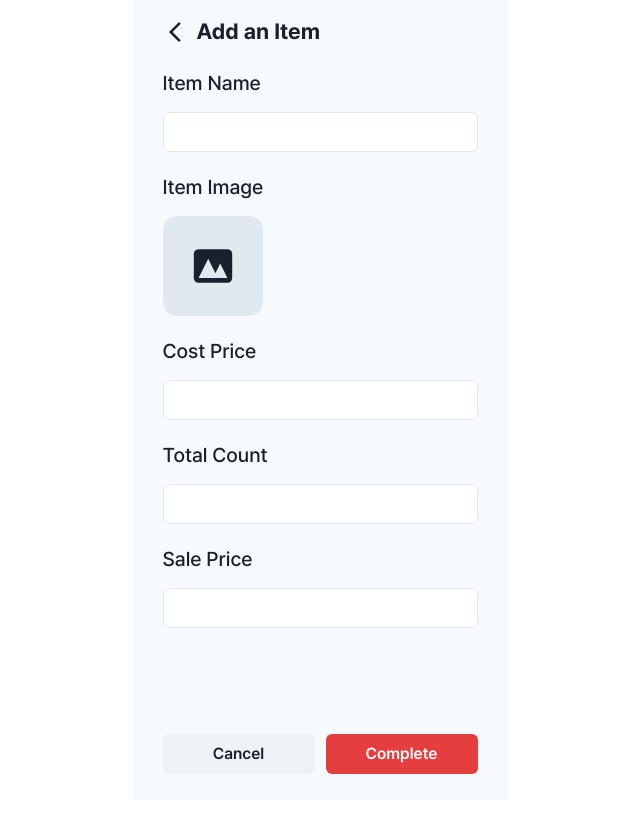
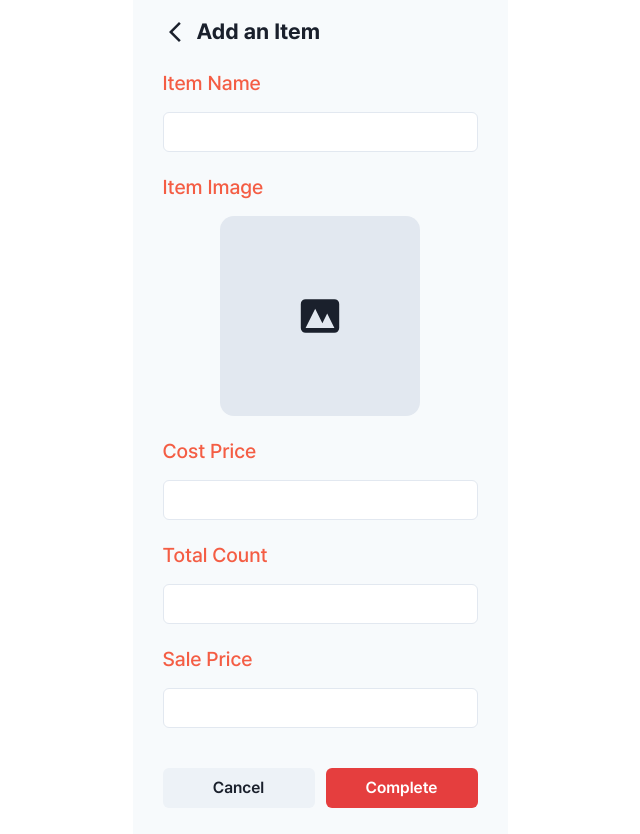
Before and after one commit to Team-BuRiBuRi/blink, a Next.js app: page /product-add in a window 1280 px wide. Shown: the whole page, without its empty margins (320-960 px from the left). Before the commit the page ends 800 px from the top, so only its background shows below. Built offline with nearby package versions, Linux system fonts and the light colour scheme.

Commit message:
feat: 2.0.0

```diff
--- a/src/components/ImageInput.tsx
+++ b/src/components/ImageInput.tsx
@@ -21,13 +21,14 @@ const ImageInput = forwardRef<HTMLInputElement, ImageInputProps>(
     };
     return (
       <Center
-        w='100px'
-        h='100px'
+        w='200px'
+        h='200px'
         borderRadius='14px'
         bg='#E2E8F0'
         cursor='pointer'
         onClick={props.onClickInput}
         overflow='hidden'
+        margin={'0 auto'}
       >
         <Input
           type='file'
--- a/src/pages/product-add.tsx
+++ b/src/pages/product-add.tsx
@@ -52,13 +52,13 @@ const AddProductPage = () => {
         </Text>
       </Flex>
       <Flex gap='14px' direction='column'>
-        <Text fontSize='20px' fontWeight={500}>
+        <Text color={'#F45D44'} fontSize='20px' fontWeight={500}>
           Item Name
         </Text>
         <Input ref={nameInputRef} bgColor={'white'} />
       </Flex>
       <Flex gap='14px' direction='column'>
-        <Text fontSize='20px' fontWeight={500}>
+        <Text color={'#F45D44'} fontSize='20px' fontWeight={500}>
           Item Image
         </Text>
         <ImageInput
@@ -69,19 +69,19 @@ const AddProductPage = () => {
         />
       </Flex>
       <Flex gap='14px' direction='column'>
-        <Text fontSize='20px' fontWeight={500}>
+        <Text color={'#F45D44'} fontSize='20px' fontWeight={500}>
           Cost Price
         </Text>
         <Input type='number' ref={buyPriceInputRef} bgColor={'white'} />
       </Flex>
       <Flex gap='14px' direction='column'>
-        <Text fontSize='20px' fontWeight={500}>
+        <Text color={'#F45D44'} fontSize='20px' fontWeight={500}>
           Total Count
         </Text>
         <Input type='number' ref={buyQuantityInputRef} bgColor={'white'} />
       </Flex>
       <Flex gap='14px' direction='column'>
-        <Text fontSize='20px' fontWeight={500}>
+        <Text color={'#F45D44'} fontSize='20px' fontWeight={500}>
           Sale Price
         </Text>
         <Input type='number' ref={priceInputRef} bgColor={'white'} />
```
